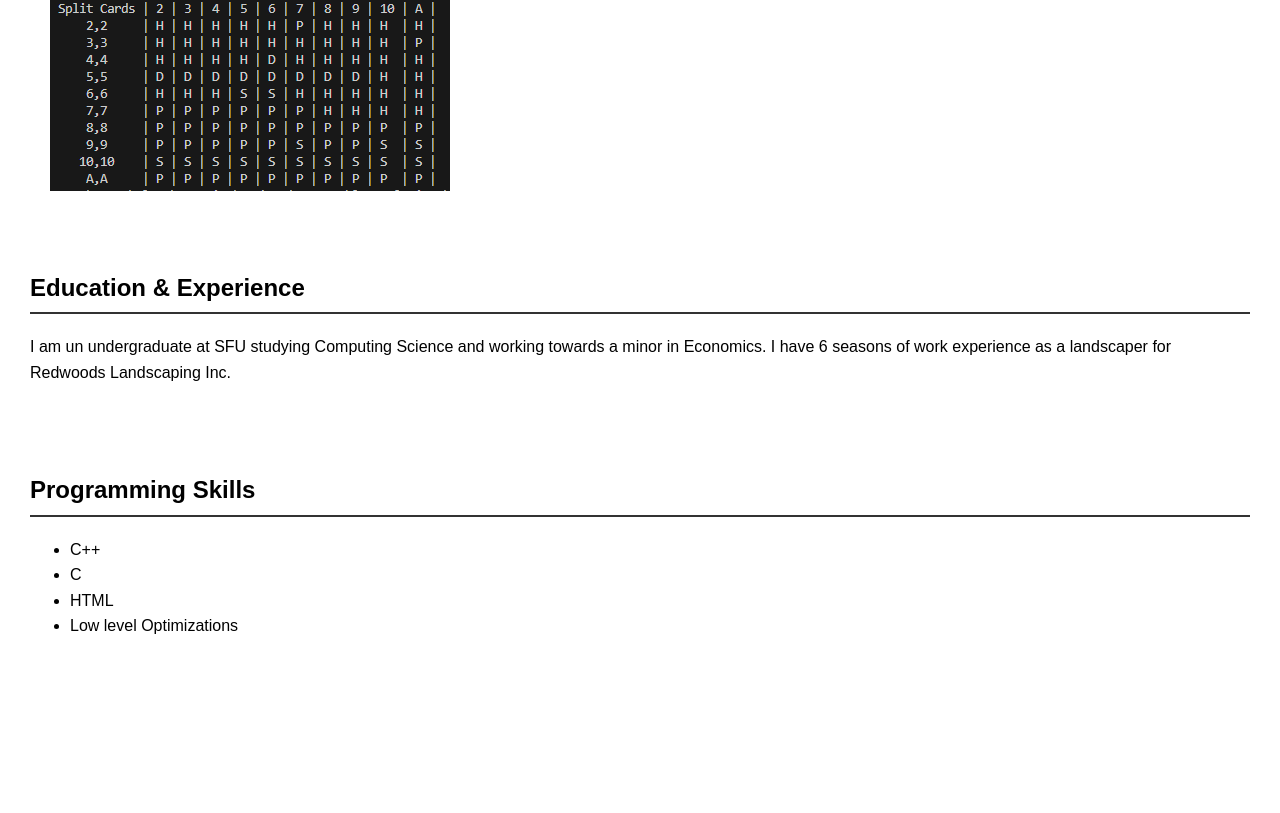
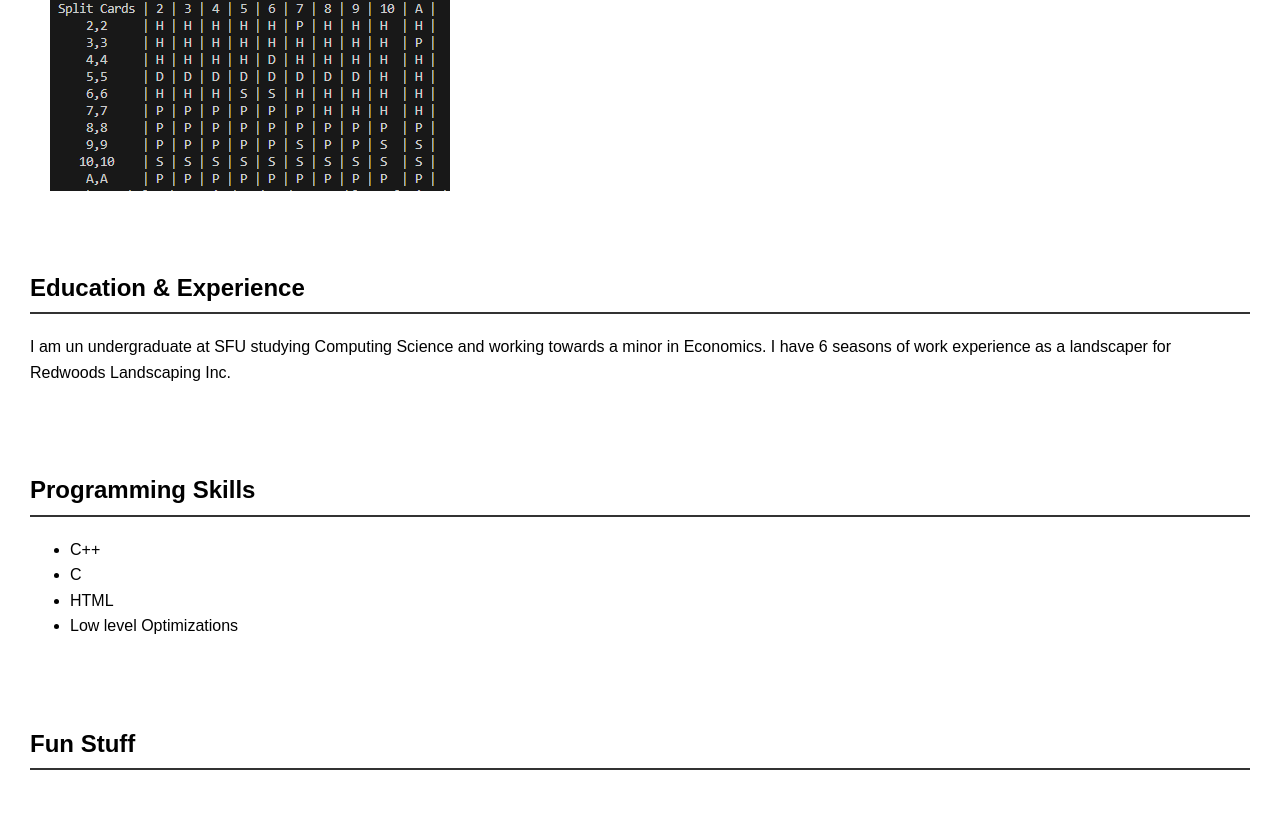
Before and after one commit to NikolayZak/NikolayZak.github.io, a plain HTML site: page index.html in a window 1280 px wide. Shown: the part 2498-3311 px from the top of the page. Before the commit the page ends 3183 px from the top, so only its background shows below. Drawn offline with Linux system fonts and the light colour scheme.

Commit message:
Adding a Fun Stuff Section
Creating a Fun Stuff section

```diff
--- a/index.html
+++ b/index.html
@@ -106,7 +106,10 @@
     </ul>
 </section>
 
+<section id="fun-stuff">
+    <h2>Fun Stuff</h2>
 
+</section>
 
 
 
```
